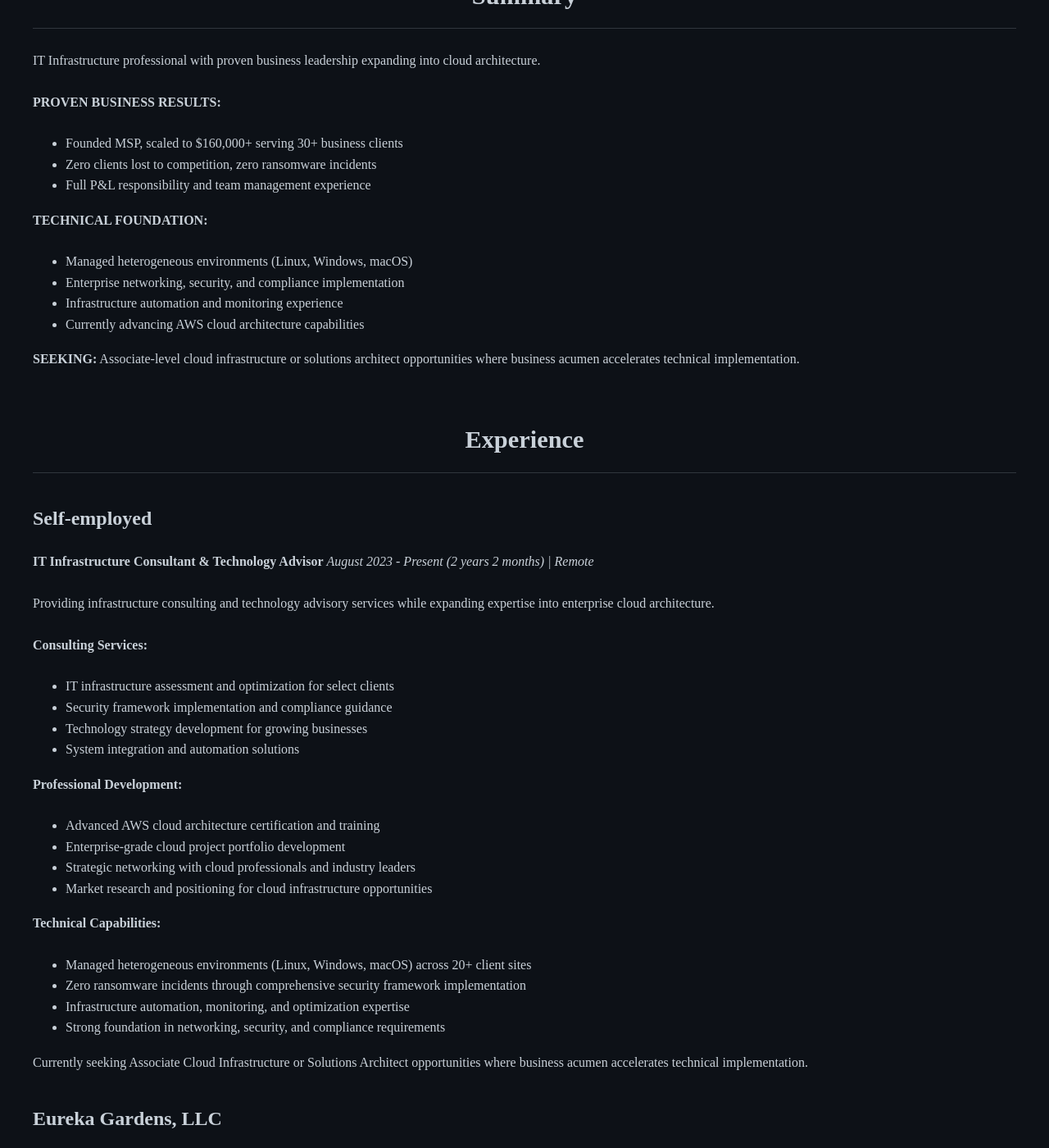
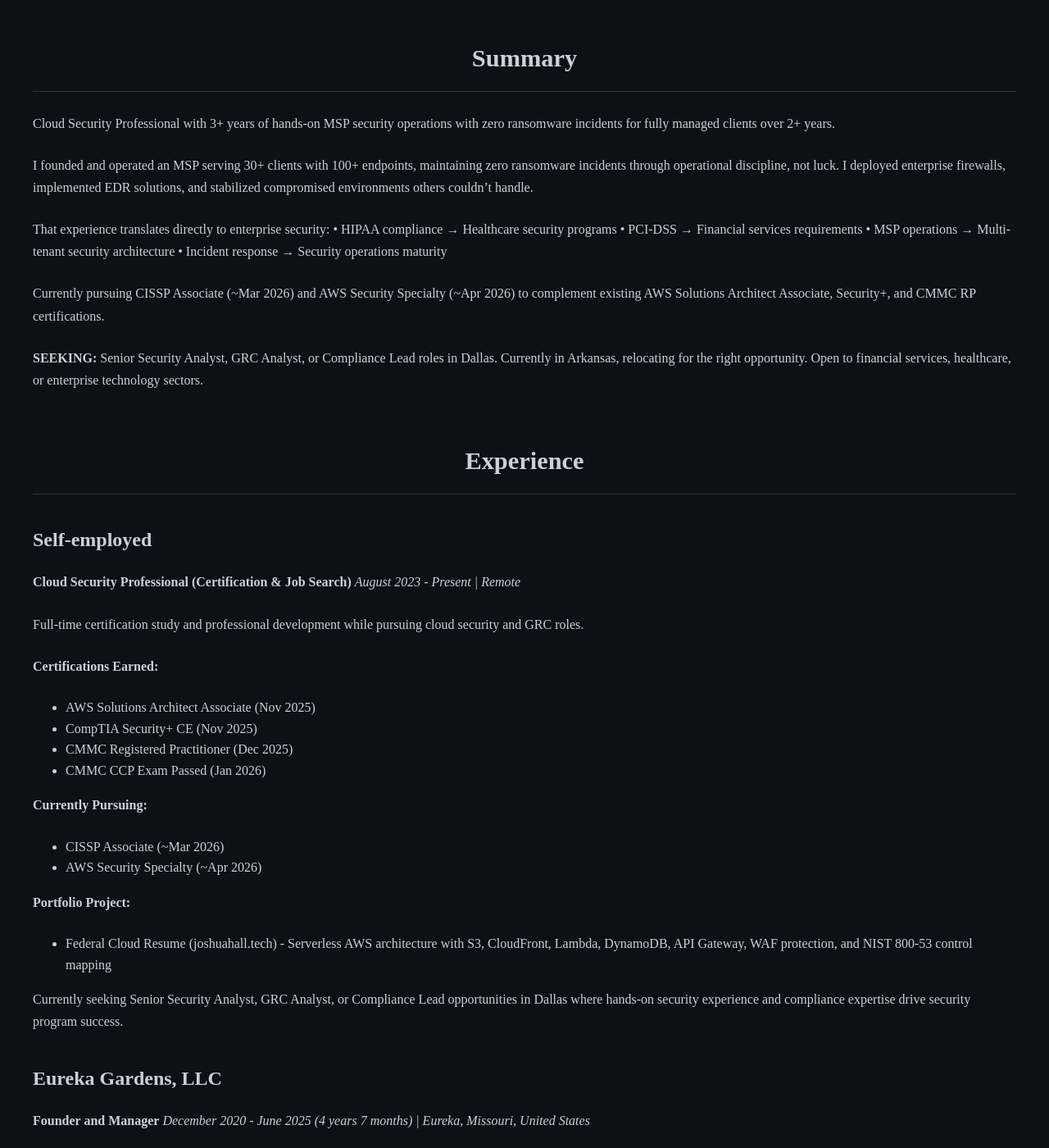
Before and after one commit to joshuamichaelhall/joshuamichaelhall.github.io, a Jekyll site: the page built from resources/LinkedIn_Profile.md, in a window 1280 px wide and 1400 px high, scrolled down 1464 px. Shown: the whole window at 82% size. Built offline with Jekyll 4.4.1, drawn with Linux system fonts in a browser that asks for light colours; nearby versions of some CDN libraries; our own code applies the rules of GitHub Pages for plain Markdown files; some of the changed text lies outside the part shown.

Commit message:
Update LinkedIn profile for IC-first GRC strategy
- Updated certifications (AWS SAA, Security+, CMMC RP, CCP)
- Revised summary for GRC/Compliance focus
- Updated top skills to Security Compliance, GRC, AWS Security
- Revised self-employment section to reflect certification focus
- Target: Senior Security Analyst, GRC Analyst, Compliance Lead in Dallas

🤖 Generated with [Claude Code](https://claude.ai/code)

Co-Authored-By: Claude <noreply@anthropic.com>

```diff
--- a/resources/LinkedIn_Profile.md
+++ b/resources/LinkedIn_Profile.md
@@ -1,5 +1,5 @@
 # Joshua Michael Hall
-## IT Infrastructure Professional | MSP Founder ($160K+ Revenue) | Expanding into Cloud Architecture | AWS Focused
+## Cloud Security & Compliance Professional | AWS SAA | Security+ | CMMC RP | Seeking GRC / Senior Analyst Roles
 **Location:** United States (Moving to Dallas Soon)
 
 ## Contact Information
@@ -9,63 +9,60 @@
 - **GitHub:** github.com/joshuamichaelhall
 
 ## Top Skills
-- Project Management
-- P&L Management
-- MSP Operations
+- Security Compliance (HIPAA, PCI-DSS, CMMC)
+- GRC (Governance, Risk, Compliance)
+- AWS Security Architecture
 
 ## Certifications
+- AWS Solutions Architect Associate (Nov 2025)
+- CompTIA Security+ CE (Nov 2025) - DoD 8570 IAT II
+- CMMC Registered Practitioner (Dec 2025)
+- CMMC CCP Exam Passed (Jan 2026) - certification pending Tier 3 clearance
 - Google Project Management Certificate
 - Project+
 - Google AI Essentials
-- AWS Solutions Architect Associate (In Progress - Target: August 2025)
 - CompTIA Cloud Essentials+
 
 ## Honors & Awards
 - Jolly Academic Scholarship
 
 ## Summary
-IT Infrastructure professional with proven business leadership expanding into cloud architecture.
+Cloud Security Professional with 3+ years of hands-on MSP security operations with zero ransomware incidents for fully managed clients over 2+ years.
 
-**PROVEN BUSINESS RESULTS:**
-- Founded MSP, scaled to $160,000+ serving 30+ business clients
-- Zero clients lost to competition, zero ransomware incidents
-- Full P&L responsibility and team management experience
+I founded and operated an MSP serving 30+ clients with 100+ endpoints, maintaining zero ransomware incidents through operational discipline, not luck. I deployed enterprise firewalls, implemented EDR solutions, and stabilized compromised environments others couldn't handle.
 
-**TECHNICAL FOUNDATION:**
-- Managed heterogeneous environments (Linux, Windows, macOS)
-- Enterprise networking, security, and compliance implementation
-- Infrastructure automation and monitoring experience
-- Currently advancing AWS cloud architecture capabilities
+That experience translates directly to enterprise security:
+• HIPAA compliance → Healthcare security programs
+• PCI-DSS → Financial services requirements
+• MSP operations → Multi-tenant security architecture
+• Incident response → Security operations maturity
 
-**SEEKING:** Associate-level cloud infrastructure or solutions architect opportunities where business acumen accelerates technical implementation.
+Currently pursuing CISSP Associate (~Mar 2026) and AWS Security Specialty (~Apr 2026) to complement existing AWS Solutions Architect Associate, Security+, and CMMC RP certifications.
+
+**SEEKING:** Senior Security Analyst, GRC Analyst, or Compliance Lead roles in Dallas. Currently in Arkansas, relocating for the right opportunity. Open to financial services, healthcare, or enterprise technology sectors.
 
 ## Experience
 
 ### Self-employed
-**IT Infrastructure Consultant & Technology Advisor**
-*August 2023 - Present (2 years 2 months) | Remote*
+**Cloud Security Professional (Certification & Job Search)**
+*August 2023 - Present | Remote*
 
-Providing infrastructure consulting and technology advisory services while expanding expertise into enterprise cloud architecture.
+Full-time certification study and professional development while pursuing cloud security and GRC roles.
 
-**Consulting Services:**
-- IT infrastructure assessment and optimization for select clients
-- Security framework implementation and compliance guidance
-- Technology strategy development for growing businesses
-- System integration and automation solutions
+**Certifications Earned:**
+- AWS Solutions Architect Associate (Nov 2025)
+- CompTIA Security+ CE (Nov 2025)
+- CMMC Registered Practitioner (Dec 2025)
+- CMMC CCP Exam Passed (Jan 2026)
 
-**Professional Development:**
-- Advanced AWS cloud architecture certification and training
-- Enterprise-grade cloud project portfolio development
-- Strategic networking with cloud professionals and industry leaders
-- Market research and positioning for cloud infrastructure opportunities
+**Currently Pursuing:**
+- CISSP Associate (~Mar 2026)
+- AWS Security Specialty (~Apr 2026)
 
-**Technical Capabilities:**
-- Managed heterogeneous environments (Linux, Windows, macOS) across 20+ client sites
-- Zero ransomware incidents through comprehensive security framework implementation
-- Infrastructure automation, monitoring, and optimization expertise
-- Strong foundation in networking, security, and compliance requirements
+**Portfolio Project:**
+- Federal Cloud Resume (joshuahall.tech) - Serverless AWS architecture with S3, CloudFront, Lambda, DynamoDB, API Gateway, WAF protection, and NIST 800-53 control mapping
 
-Currently seeking Associate Cloud Infrastructure or Solutions Architect opportunities where business acumen accelerates technical implementation.
+Currently seeking Senior Security Analyst, GRC Analyst, or Compliance Lead opportunities in Dallas where hands-on security experience and compliance expertise drive security program success.
 
 ### Eureka Gardens, LLC
 **Founder and Manager**
```
